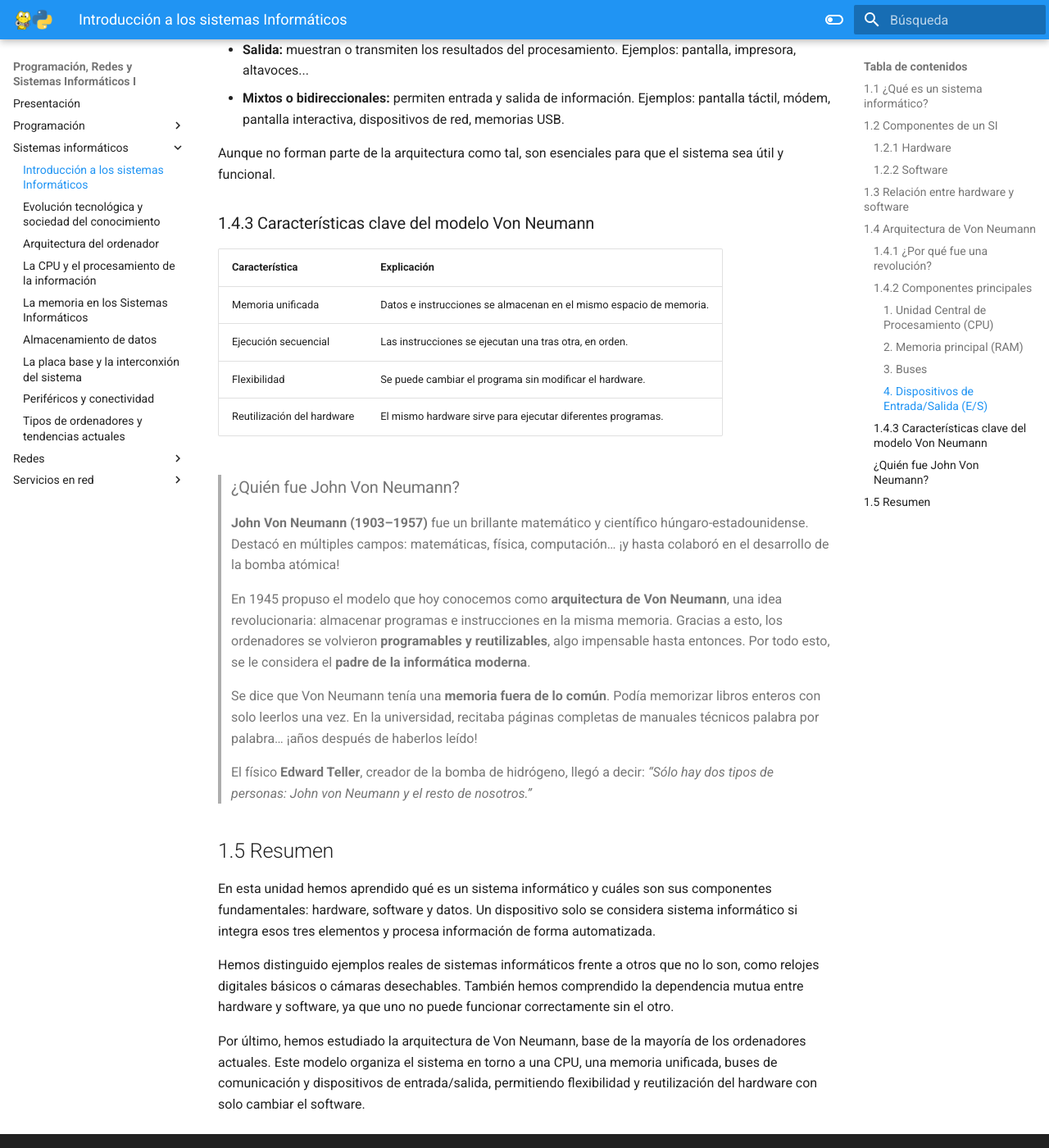
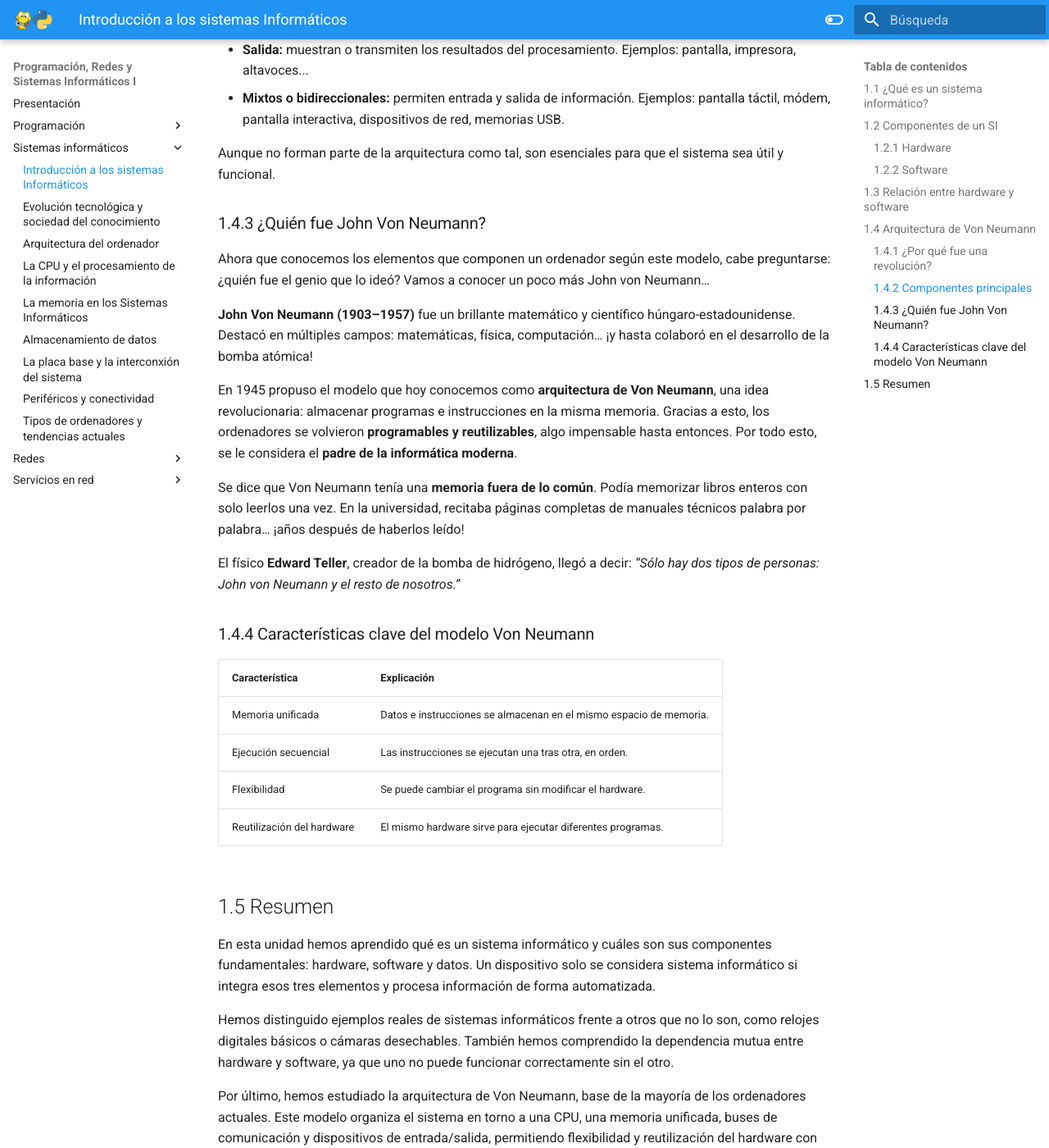
Before and after one commit to maycalle/1bach, an MkDocs documentation site: the page built from docs/sistemas_01.md, in a window 1280 px wide and 1400 px high, scrolled down 4060 px. Shown: the whole window at 82% size. Built offline with MkDocs 1.6.1 and Material for MkDocs 9.7.7, drawn with Linux system fonts in a browser that asks for light colours.

Commit message:
intro a los SI

```diff
--- a/docs/sistemas_01.md
+++ b/docs/sistemas_01.md
@@ -86,7 +86,7 @@ Imagina que cada vez que quisieras cambiar de app en tu móvil tuvieras que abri
 
 Según esta arquitectura, todos los ordenadores modernos comparten una estructura básica que incluye 4 componentes principales:
 
-#### 1. Unidad Central de Procesamiento (CPU)
+**1. Unidad Central de Procesamiento (CPU)**
 
 Es el **cerebro del ordenador**. Ejecuta las instrucciones paso a paso y controla el funcionamiento general. Está formada por:
 
@@ -94,7 +94,7 @@ Es el **cerebro del ordenador**. Ejecuta las instrucciones paso a paso y control
 - **Unidad Aritmético-Lógica** *(ALU, Arithmetic Logic Unit*)*: realiza cálculos y comparaciones.
 - **Registros:** pequeñas memorias ultrarrápidas dentro de la CPU que almacenan datos temporales.
 
-#### 2. Memoria principal (RAM)
+**2. Memoria principal (RAM)**
 
 Es la **zona de trabajo del ordenador**. Aquí se cargan tanto los programas que se están ejecutando como los datos que utilizan.
 
@@ -102,7 +102,7 @@ Y atención, porque aquí está la clave del éxito de esta arquitectura revoluc
 
 💡 Ejemplo: cuando abres un videojuego, su código y los datos de la partida (nivel, puntuación...) se cargan en la RAM.
 
-#### 3. Buses
+**3. Buses**
 
 Son las vías internas por donde viaja la información dentro del ordenador. Como si fueran autopistas que conectan todas las partes del sistema.
 
@@ -110,7 +110,7 @@ Son las vías internas por donde viaja la información dentro del ordenador. Com
 - **Bus de direcciones:** indica de dónde se leen o dónde se escriben los datos.
 - **Bus de control:** envía las órdenes para coordinar los componentes.
 
-#### 4. Dispositivos de Entrada/Salida (E/S)
+**4. Dispositivos de Entrada/Salida (E/S)**
 
 Son los componentes que permiten que el sistema **se comunique con el exterior**: recibir información, mostrar resultados o interactuar con el entorno.
 
@@ -120,7 +120,19 @@ Son los componentes que permiten que el sistema **se comunique con el exterior**
 
 Aunque no forman parte de la arquitectura como tal, son esenciales para que el sistema sea útil y funcional.
 
-### 1.4.3 Características clave del modelo Von Neumann
+### 1.4.3 ¿Quién fue John Von Neumann?
+
+Ahora que conocemos los elementos que componen un ordenador según este modelo, cabe preguntarse: ¿quién fue el genio que lo ideó? Vamos a conocer un poco más John von Neumann…
+
+**John Von Neumann (1903–1957)** fue un brillante matemático y científico húngaro-estadounidense. Destacó en múltiples campos: matemáticas, física, computación… ¡y hasta colaboró en el desarrollo de la bomba atómica!
+
+En 1945 propuso el modelo que hoy conocemos como **arquitectura de Von Neumann**, una idea revolucionaria: almacenar programas e instrucciones en la misma memoria. Gracias a esto, los ordenadores se volvieron **programables y reutilizables**, algo impensable hasta entonces. Por todo esto, se le considera el **padre de la informática moderna**.
+
+Se dice que Von Neumann tenía una **memoria fuera de lo común**. Podía memorizar libros enteros con solo leerlos una vez. En la universidad, recitaba páginas completas de manuales técnicos palabra por palabra… ¡años después de haberlos leído!
+
+El físico **Edward Teller**, creador de la bomba de hidrógeno, llegó a decir: *“Sólo hay dos tipos de personas: John von Neumann y el resto de nosotros.”*
+
+### 1.4.4 Características clave del modelo Von Neumann
 
 | Característica             | Explicación                                                                 |
 |----------------------------|------------------------------------------------------------------------------|
@@ -129,17 +141,6 @@ Aunque no forman parte de la arquitectura como tal, son esenciales para que el s
 | Flexibilidad               | Se puede cambiar el programa sin modificar el hardware.                     |
 | Reutilización del hardware | El mismo hardware sirve para ejecutar diferentes programas.
 
-
-> ### ¿Quién fue John Von Neumann?
->
-> **John Von Neumann (1903–1957)** fue un brillante matemático y científico húngaro-estadounidense. Destacó en múltiples campos: matemáticas, física, computación… ¡y hasta colaboró en el desarrollo de la bomba atómica!
->
-> En 1945 propuso el modelo que hoy conocemos como **arquitectura de Von Neumann**, una idea revolucionaria: almacenar programas e instrucciones en la misma memoria. Gracias a esto, los ordenadores se volvieron **programables y reutilizables**, algo impensable hasta entonces. Por todo esto, se le considera el **padre de la informática moderna**.
->
-> Se dice que Von Neumann tenía una **memoria fuera de lo común**. Podía memorizar libros enteros con solo leerlos una vez. En la universidad, recitaba páginas completas de manuales técnicos palabra por palabra… ¡años después de haberlos leído!
->
-> El físico **Edward Teller**, creador de la bomba de hidrógeno, llegó a decir: *“Sólo hay dos tipos de personas: John von Neumann y el resto de nosotros.”*
-
 ## 1.5 Resumen
 
 En esta unidad hemos aprendido qué es un sistema informático y cuáles son sus componentes fundamentales: hardware, software y datos. Un dispositivo solo se considera sistema informático si integra esos tres elementos y procesa información de forma automatizada.
```
